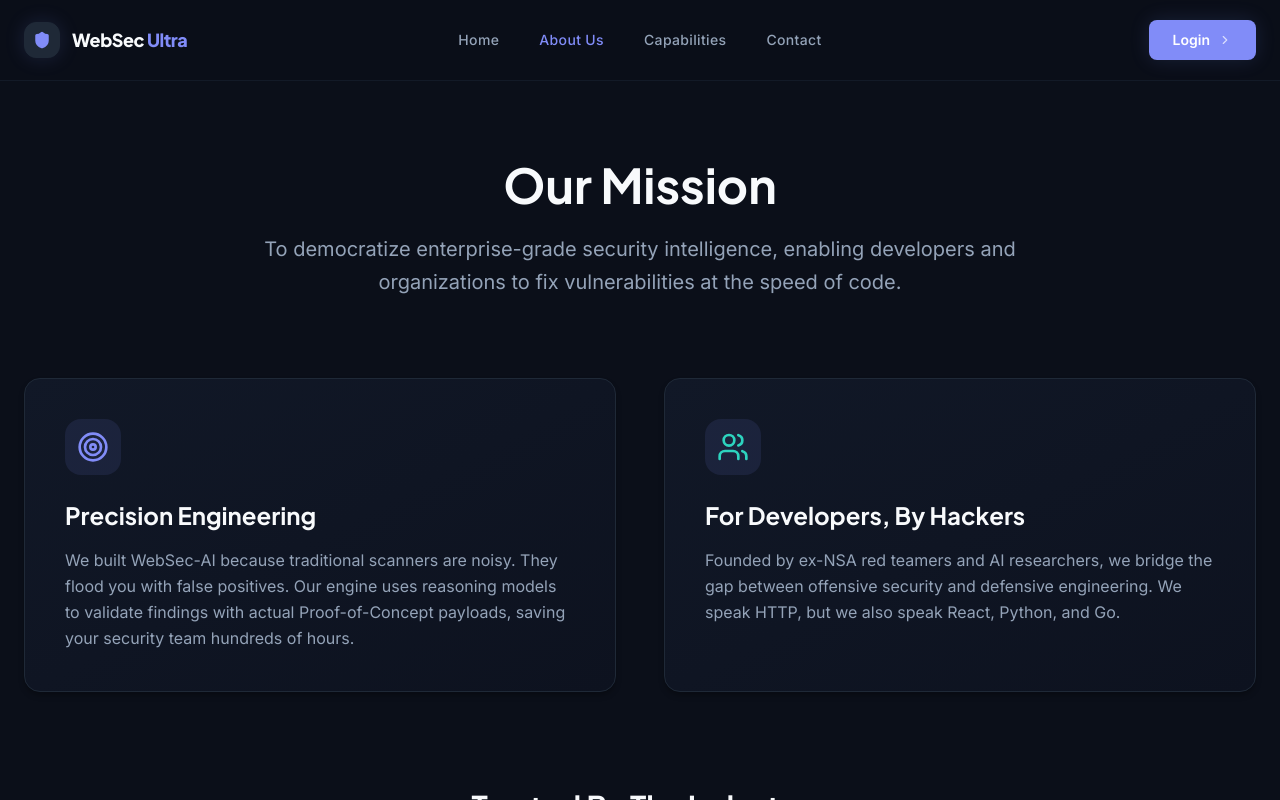
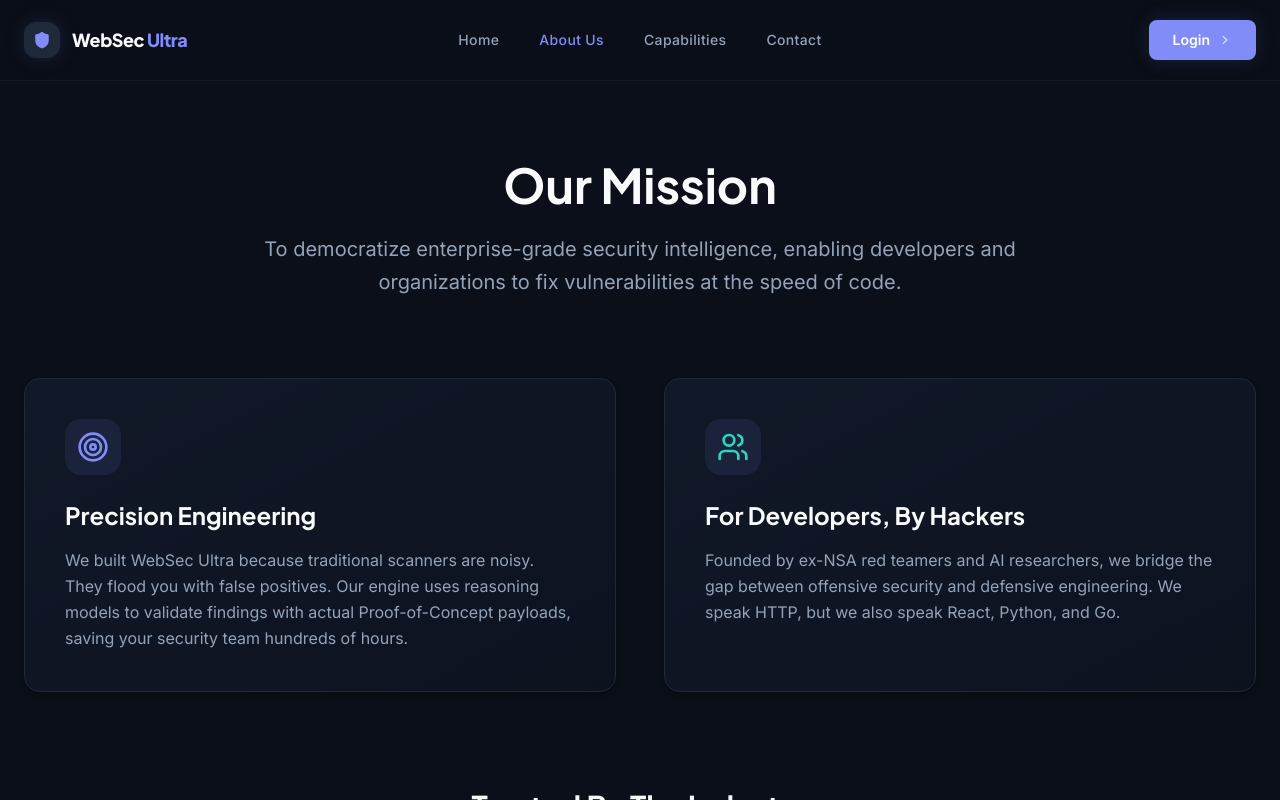
Before and after one commit to ASingh2425/websec, a React (Vite) app: page / in a window 1280 px wide. Both pictures are taken after a click on the button "About Us". Shown: the top 800 px of the page. Built offline with nearby package versions, Linux system fonts and the light colour scheme.

Commit message:
Update AboutPage.tsx

```diff
--- a/components/AboutPage.tsx
+++ b/components/AboutPage.tsx
@@ -1,3 +1,4 @@
+
 import React from 'react';
 import { PublicNavbar } from './PublicNavbar';
 import { Target, Users, ShieldCheck, Award } from 'lucide-react';
@@ -27,7 +28,7 @@ export const AboutPage: React.FC<AboutPageProps> = ({ onNavigate }) => {
                 </div>
                 <h3 className="text-2xl font-bold mb-4 font-display">Precision Engineering</h3>
                 <p className="text-cyber-text-secondary leading-relaxed">
-                    We built WebSec-AI because traditional scanners are noisy. They flood you with false positives.
+                    We built WebSec Ultra because traditional scanners are noisy. They flood you with false positives.
                     Our engine uses reasoning models to validate findings with actual Proof-of-Concept payloads,
                     saving your security team hundreds of hours.
                 </p>
@@ -55,7 +56,7 @@ export const AboutPage: React.FC<AboutPageProps> = ({ onNavigate }) => {
       </main>
 
       <footer className="py-8 text-center text-cyber-text-muted text-sm border-t border-cyber-border relative z-10 bg-cyber-bg">
-        <p>© 2024 WebSec AI. All rights reserved.</p>
+        <p>© 2024 WebSec Ultra. All rights reserved.</p>
       </footer>
     </div>
   );
```
